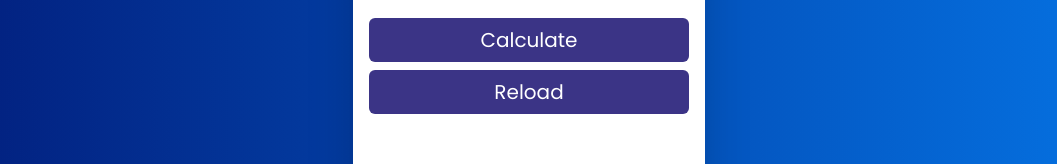
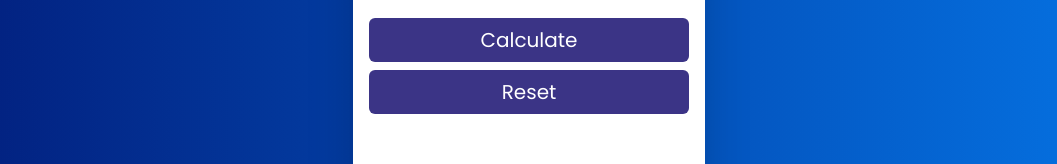
Before and after one commit to nesathanozturk/bmi-calculator, a React (Create React App) app: page / in a window 1280 px wide. Shown: the part 386-550 px from the top of the page, without its empty margins (111-1168 px from the left). Built offline with nearby package versions, Linux system fonts and the light colour scheme.

Commit message:
refactor: changed button name

```diff
--- a/src/components/Buttons/ResetButton.js
+++ b/src/components/Buttons/ResetButton.js
@@ -5,7 +5,7 @@ function ResetButton() {
         className="bg-[#3B3486] text-white text-xl w-80 p-2 rounded-md hover:bg-[#001253]"
         onClick={() => window.location.reload()}
       >
-        Reload
+        Reset
       </button>
     </div>
   );
```
